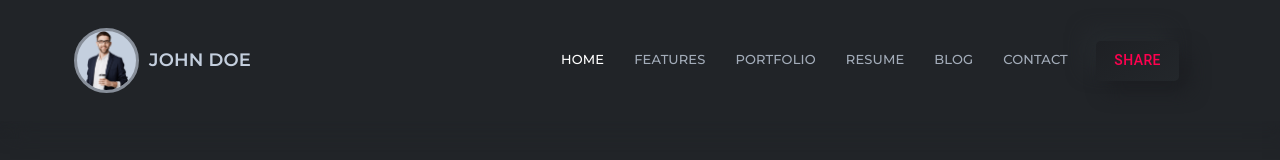
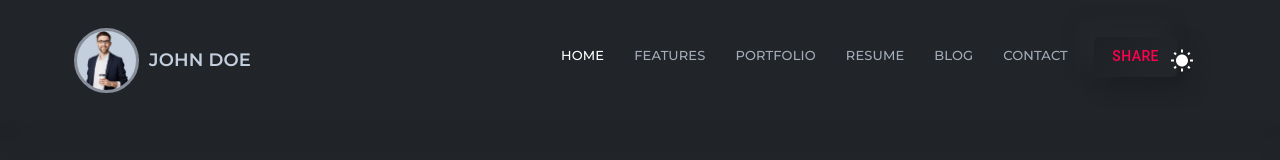
Before and after one commit to imranprof/jobs-frontend, a Next.js app: page /profile in a window 1280 px wide. Shown: the top 160 px of the page. Built offline with nearby package versions, Linux system fonts and the light colour scheme; no server answers; a web font is replaced by a local one; what next-redux-wrapper would draw is missing.

Commit message:
feat: add theme switch functionality in profile nav bar

```diff
--- a/src/views/Header/index.js
+++ b/src/views/Header/index.js
@@ -27,9 +27,9 @@ const Header = (props) => {
 
   switch (type) {
     case 'profile':
-      return <ProfileHeader classes={classes} headerRef={headerRef} />;
+      return <ProfileHeader classes={classes} headerRef={headerRef} themeMode={props.themeMode} themeSet={props.setTheme}/>;
     case 'profiles':
-      return <ProfilesHeader classes={classes} headerRef={headerRef} />;
+      return <ProfilesHeader classes={classes} headerRef={headerRef} themeMode={props.themeMode} themeSet={props.setTheme}/>;
     default:
       return <div>default header</div>
   }
--- a/src/views/Profile/Header/index.js
+++ b/src/views/Profile/Header/index.js
@@ -1,11 +1,22 @@
-import {AppBar, Hidden, Toolbar,} from "@material-ui/core";
+import {AppBar, Hidden, Toolbar, Tooltip, IconButton} from "@material-ui/core";
+import WbSunnyIcon from '@material-ui/icons/WbSunny';
 
 import ProfileInfo from "./components/profileInfo";
 import ProfileSideBar from "./components/sideBar";
 import NavItems from "./components/navItems";
 import ShareButton from "../../../lib/profile/profileshare/shareButton";
+import React from "react";
+import FontAwesomeIcons from "../../../../styles/FontAwesomeIcons";
 
-const ProfileHeader = ({ classes, headerRef }) => {
+const ProfileHeader = ({ classes, headerRef, themeMode, themeSet }) => {
+
+    const handleClick = () => {
+        themeSet(!themeMode);
+    }
+    let mode = "Switch to LightMode";
+    if(!themeMode){
+        mode = "Switch to DarkMode"
+    }
 
     return (
         <AppBar className={classes.headerWrapper} ref={headerRef}>
@@ -16,6 +27,19 @@ const ProfileHeader = ({ classes, headerRef }) => {
                     <div className={`${classes.headerWrapper}__nav__navShare`}>
                         <NavItems classes={classes} variant={"default"}/>
                         <ShareButton classes={classes}/>
+                        <Tooltip title={mode} placement="bottom">
+                            {themeMode ? (
+                                <div className={`${classes.headerWrapper}__nav__theme-switch`}>
+                                    <IconButton onClick={handleClick}> <WbSunnyIcon/> </IconButton>
+                                </div>
+
+                            ) : (
+                                <div className={`${classes.headerWrapper}__nav__theme-switch`}>
+                                    <IconButton onClick={handleClick}><i className={`${FontAwesomeIcons.darkMode}`} /></IconButton>
+                                </div>
+                            )
+                            }
+                        </Tooltip>
                     </div>
                 </Hidden>
             </Toolbar>
```
